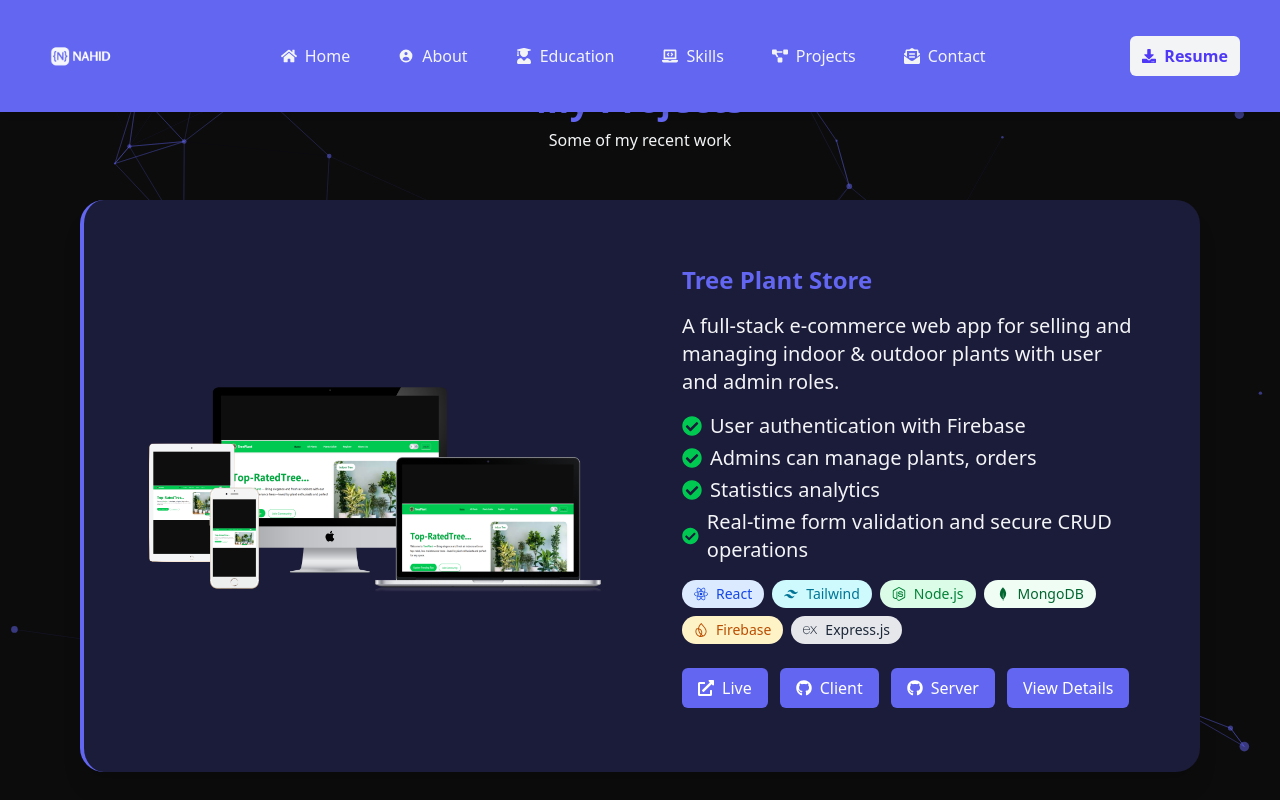
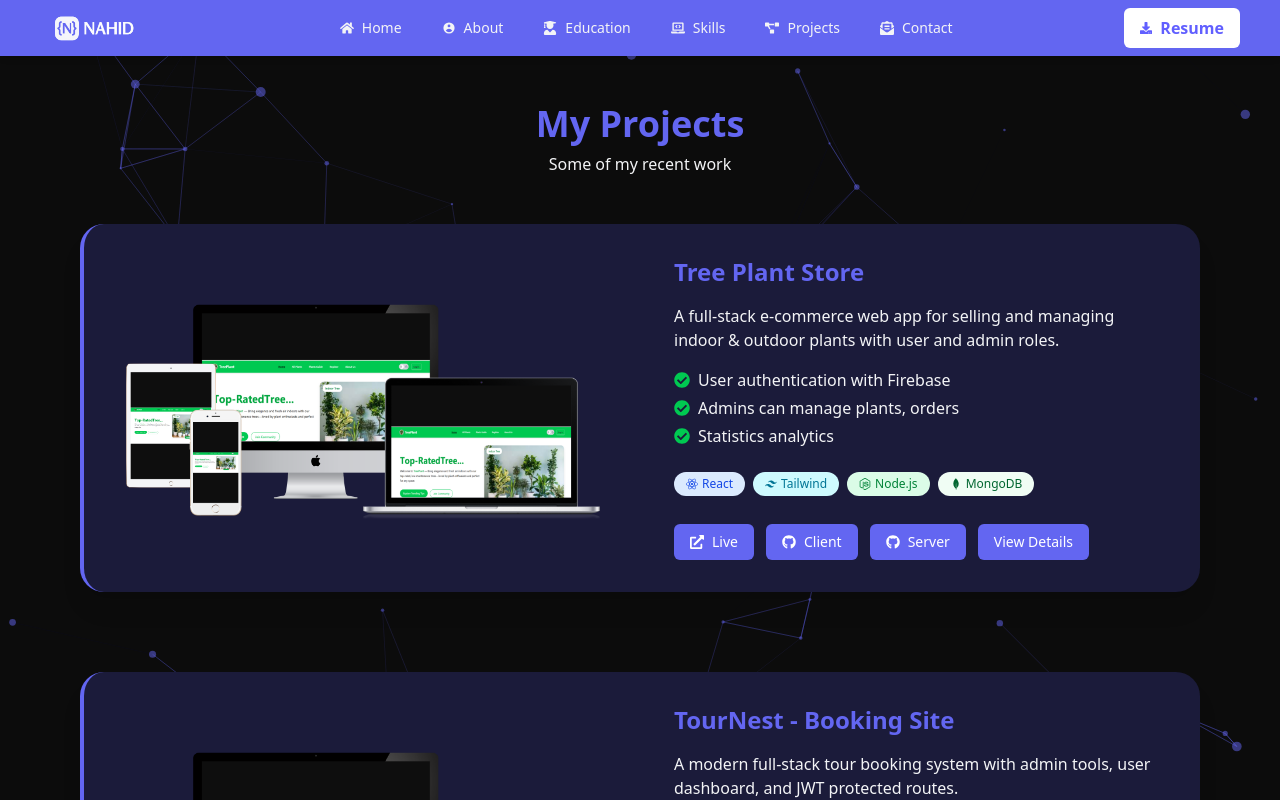
Before and after one commit to smnahidweb/smnahidhasan, a React (Vite) app: page /projects in a window 1280 px wide. Shown: the top 800 px of the page. Built offline with nearby package versions, Linux system fonts and the light colour scheme.

Commit message:
solved some issues on responsive

```diff
--- a/src/Components/Earth.jsx
+++ /dev/null
@@ -1,23 +0,0 @@
-// Earth.jsx
-import React from 'react'
-import { Canvas } from '@react-three/fiber'
-import { OrbitControls, Stars } from '@react-three/drei'
-import { TextureLoader } from 'three'
-import { useLoader } from '@react-three/fiber'
-
-export default function EarthScene() {
-  const earthTexture = useLoader(TextureLoader, '/earth.jpg') // Add earth texture to public folder
-
-  return (
-    <Canvas className="absolute inset-0 z-0" camera={{ position: [0, 0, 3], fov: 50 }}>
-      <ambientLight intensity={0.5} />
-      <directionalLight position={[5, 5, 5]} />
-      <Stars radius={100} depth={50} count={5000} factor={4} />
-      <mesh rotation={[0.4, 0.2, 0]}>
-        <sphereGeometry args={[1, 64, 64]} />
-        <meshStandardMaterial map={earthTexture} />
-      </mesh>
-      <OrbitControls enableZoom={false} autoRotate autoRotateSpeed={0.5} />
-    </Canvas>
-  )
-}
--- a/src/Components/EducationCard.jsx
+++ b/src/Components/EducationCard.jsx
@@ -39,7 +39,7 @@ const EducationCard = ({ title, data, align }) => {
 
           {/* Institute */}
           <p className="text-base text-[var(--color-secondary)] mb-4 flex items-center gap-3">
-            <FaSchool className="text-[var(--color-secondary)]" size={22} />
+            <FaSchool size={22}  className="text-[var(--color-secondary)]" size={22} />
             {data.institute}
           </p>
 
--- a/src/Components/Hero.jsx
+++ b/src/Components/Hero.jsx
@@ -19,8 +19,8 @@ import {
 } from 'react-icons/si';
 import { motion } from 'framer-motion';
 import { Typewriter } from 'react-simple-typewriter';
+import { useState } from 'react';
 import myPhoto from '/nahid.jpg';
-import { useState } from 'react';
 
 const techIcons = [
   { Icon: SiReact, color: '#61DBFB', name: 'React' },
@@ -38,11 +38,9 @@ const techIcons = [
 
 const Hero = () => {
   const [paused, setPaused] = useState(false);
-
-  // Radius for orbit circle in px
   const radius = 130;
-  const centerX = 144; // half of 288px container width
-  const centerY = 144; // half of 288px container height
+  const centerX = 144;
+  const centerY = 144;
 
   return (
     <section className="min-h-screen mt-20 flex flex-col md:flex-row items-center justify-between px-4 md:px-20 py-12">
@@ -50,7 +48,7 @@ const Hero = () => {
       <div className="flex-1 text-center md:text-left space-y-6">
         <h1 className="text-4xl md:text-5xl font-bold text-[var(--color-primary)]">
           <Typewriter
-            words={[`Hi, I am S.M.Nahid Hasan`]}
+            words={['S.M.Nahid Hasan']}
             loop={0}
             cursor
             cursorStyle=" "
@@ -75,32 +73,33 @@ const Hero = () => {
           transition={{ delay: 1.5, duration: 1 }}
           className="flex flex-row flex-wrap gap-3 justify-center md:justify-start"
         >
+          {[
+            {
+              href: 'https://github.com/smnahidweb',
+              icon: <FaGithub size={18} />,
+              text: 'GitHub',
+            },
+            {
+              href: 'https://linkedin.com/',
+              icon: <FaLinkedin size={18} />,
+              text: 'LinkedIn',
+            },
+            {
+              href: 'https://web.facebook.com/nahid592002',
+              icon: <FaFacebook size={18} />,
+              text: 'Facebook',
+            },
+          ].map(({ href, icon, text }) => (
             <a
-            href="https://github.com/smnahidweb"
+              key={text}
+              href={href}
               target="_blank"
               rel="noreferrer"
-            className="bg-indigo-500 text-white px-4 py-2 rounded-md hover:scale-105 transition duration-300 text-sm flex items-center gap-2"
+              className="border border-indigo-500 text-indigo-500 px-4 py-2 rounded-md hover:bg-indigo-500 hover:text-white transition duration-300 text-sm flex items-center gap-2"
             >
-            <FaGithub size={18} /> GitHub
+              {icon} {text}
             </a>
-
-          <a
-            href="https://linkedin.com/"
-            target="_blank"
-            rel="noreferrer"
-            className="bg-indigo-500 text-white px-4 py-2 rounded-md hover:scale-105 transition duration-300 text-sm flex items-center gap-2"
-          >
-            <FaLinkedin size={18} /> LinkedIn
-          </a>
-
-          <a
-            href="https://web.facebook.com/nahid592002"
-            target="_blank"
-            rel="noreferrer"
-            className="bg-indigo-500 text-white px-4 py-2 rounded-md hover:scale-105 transition duration-300 text-sm flex items-center gap-2"
-          >
-            <FaFacebook size={18} /> Facebook
-          </a>
+          ))}
         </motion.div>
 
         <motion.a
@@ -123,32 +122,24 @@ const Hero = () => {
         className="relative flex-1 mt-12 md:mt-0 flex justify-center items-center"
       >
         <div
-          className={`relative w-72 h-72 md:w-80 md:h-80 flex items-center justify-center`}
+          className="relative w-72 h-72 md:w-80 md:h-80 flex items-center justify-center"
           onMouseEnter={() => setPaused(true)}
           onMouseLeave={() => setPaused(false)}
         >
-          {/* Profile Image */}
           <img
             src={myPhoto}
             alt="Nahid Hasan"
             className="w-full h-full md:w-60 md:h-60 rounded-full object-cover border-4 border-[var(--color-primary)] shadow-lg z-10"
           />
-
-          {/* Orbiting Icons */}
           <div
-            className="absolute w-full h-full"
+            className="absolute w-full h-full lg:spin-slow"
             style={{
               animationPlayState: paused ? 'paused' : 'running',
-              animation: 'spin-slow 20s linear infinite',
             }}
           >
             {techIcons.map(({ Icon, color, name }, i) => {
-              // Calculate angle for even spacing
               const angle = (360 / techIcons.length) * i;
-              // Convert angle to radians
               const rad = (angle * Math.PI) / 180;
-
-              // Calculate icon position on circle
               const x = centerX + radius * Math.cos(rad);
               const y = centerY + radius * Math.sin(rad);
 
@@ -168,7 +159,6 @@ const Hero = () => {
                   }}
                 >
                   <Icon />
-                  {/* Tooltip */}
                   <span className="tooltip-text">{name}</span>
                 </div>
               );
--- a/src/Components/Navbar.jsx
+++ b/src/Components/Navbar.jsx
@@ -12,60 +12,30 @@ import { HiUserCircle } from 'react-icons/hi';
 
 const Navbar = () => {
   const navItemClass =
-    'flex items-center gap-2 text-base font-medium text-gray-100 hover:text-white';
+    'flex items-center gap-2 text-sm font-medium text-gray-100 hover:text-white';
 
   const Links = (
     <>
-      <li>
-        <NavLink to="/" className={navItemClass}>
-          <FaHome />
-          Home
-        </NavLink>
-      </li>
-      <li>
-        <NavLink to="/about" className={navItemClass}>
-          <HiUserCircle />
-          About
-        </NavLink>
-      </li>
-      <li>
-        <NavLink to="/education" className={navItemClass}>
-          <FaUserGraduate />
-          Education
-        </NavLink>
-      </li>
-      <li>
-        <NavLink to="/skills" className={navItemClass}>
-          <FaLaptopCode />
-          Skills
-        </NavLink>
-      </li>
-      <li>
-        <NavLink to="/projects" className={navItemClass}>
-          <FaProjectDiagram />
-          Projects
-        </NavLink>
-      </li>
-      <li>
-        <NavLink to="/contact" className={navItemClass}>
-          <FaEnvelopeOpenText />
-          Contact
-        </NavLink>
-      </li>
+      <li><NavLink to="/" className={navItemClass}><FaHome /> Home</NavLink></li>
+      <li><NavLink to="/about" className={navItemClass}><HiUserCircle /> About</NavLink></li>
+      <li><NavLink to="/education" className={navItemClass}><FaUserGraduate /> Education</NavLink></li>
+      <li><NavLink to="/skills" className={navItemClass}><FaLaptopCode /> Skills</NavLink></li>
+      <li><NavLink to="/projects" className={navItemClass}><FaProjectDiagram /> Projects</NavLink></li>
+      <li><NavLink to="/contact" className={navItemClass}><FaEnvelopeOpenText /> Contact</NavLink></li>
     </>
   );
 
   return (
-    <div className="navbar fixed top-0 left-0 w-full z-[999] bg-[#6366F1] shadow-md px-4 md:px-6 lg:px-10">
-      <div className="flex items-center justify-between max-w-7xl mx-auto w-full">
-        {/* Navbar Start */}
+    <div className="fixed top-0 left-0 w-full z-[999] bg-[#6366F1] shadow-md h-14 flex items-center">
+      <div className="max-w-7xl mx-auto px-4 md:px-6 lg:px-10 w-full flex items-center justify-between">
+        {/* Left Section */}
         <div className="flex items-center gap-4">
           {/* Mobile Dropdown */}
           <div className="dropdown lg:hidden">
-            <label tabIndex={0} className="btn btn-ghost text-gray-100">
+            <label tabIndex={0} className="btn btn-ghost btn-sm text-white p-0">
               <svg
                 xmlns="http://www.w3.org/2000/svg"
-                className="h-6 w-6"
+                className="h-5 w-5"
                 fill="none"
                 viewBox="0 0 24 24"
                 stroke="currentColor"
@@ -82,30 +52,28 @@ const Navbar = () => {
           </div>
 
           {/* Logo */}
-          <Link to={'/'}>
-          <span className="text-xl font-bold text-gray-100">
+          <Link to="/" className="hidden md:block">
             <img
-              src="/logo.png"
-              className="object-contain w-24 h-auto rounded-full hidden   md:block"
+              src="/logo1.png"
               alt="Logo"
+              className="h-32 w-auto object-contain"
             />
-          </span>
           </Link>
         </div>
 
-        {/* Navbar Center (desktop links) */}
+        {/* Center Navigation */}
         <div className="hidden lg:flex">
-          <ul className="menu menu-horizontal space-x-6">{Links}</ul>
+          <ul className="menu menu-horizontal space-x-4">{Links}</ul>
         </div>
 
-        {/* Navbar End – Resume Button (no animation, always visible) */}
-        <div className="flex">
+        {/* Right – Resume Button (fixed height, no animation) */}
+        <div className="shrink-0">
           <a
             href="/resume.pdf"
             download
-            className="flex items-center gap-2 px-3 py-2 text-sm md:text-base bg-gray-100 text-indigo-600 font-semibold rounded-md"
+            className="flex items-center gap-2 px-4 py-2 text-md bg-white text-indigo-500 font-semibold rounded-md"
           >
-            <FaDownload className="text-sm" />
+            <FaDownload className="text-xs" />
             Resume
           </a>
         </div>
--- a/src/Components/ProjectCard.jsx
+++ b/src/Components/ProjectCard.jsx
@@ -29,59 +29,62 @@ const ProjectCard = ({ project }) => {
   return (
     <div
       data-aos="fade-up"
-      className="rounded-3xl shadow-xl overflow-hidden flex flex-col md:flex-row bg-[#1b1b3a] p-4 md:p-6 dark:bg-gray-900 mb-12 border-l-4 border-[var(--color-primary)]"
+      className="rounded-3xl shadow-xl overflow-hidden flex flex-col md:flex-row bg-[#1b1b3a] dark:bg-gray-900 mb-10 border-l-4 border-[var(--color-primary)]"
     >
-      {/* Image Section */}
-      <div className="w-full md:w-1/2 flex justify-center items-center p-2 md:p-4">
+      {/* Left: Image */}
+      <div className="w-full md:w-1/2 flex justify-center items-center p-4">
         <img
           src={project.image}
           alt={project.title}
-          className="w-full max-h-[250px] md:max-h-[400px] object-contain rounded-xl"
+          className="w-full max-h-[220px] md:max-h-[400px] object-contain rounded-xl"
         />
       </div>
 
-      {/* Info Section */}
-      <div className="w-full md:w-1/2 p-4 md:p-10 flex flex-col justify-center space-y-6">
-        <div className="space-y-4">
-          <h3 className="text-2xl font-bold text-[var(--color-primary)]">
+      {/* Right: Info */}
+      <div className="w-full md:w-1/2 p-6 md:p-8 flex flex-col justify-center space-y-4">
+        {/* Title */}
+        <h3 className="text-xl md:text-2xl font-bold text-[var(--color-primary)]">
           {project.title}
         </h3>
-          <p className="text-[var(--color-secondary)] text-lg md:text-xl">
-            {project.description}
+
+        {/* Short Description */}
+        <p className="text-sm md:text-base text-[var(--color-secondary)]">
+          {project.description.length > 120
+            ? `${project.description.slice(0, 120)}...`
+            : project.description}
         </p>
 
-          {/* Features */}
-          <ul className="text-sm md:text-base space-y-1">
-            {project.features?.map((feature, i) => (
+        {/* Features - Show 2 or 3 */}
+        <ul className="space-y-1 text-sm md:text-base">
+          {project.features?.slice(0, 3).map((feature, i) => (
             <li
               key={i}
-                className="flex text-lg md:text-xl items-center gap-2 text-[var(--color-secondary)]"
+              className="flex items-center gap-2 text-[var(--color-secondary)]"
             >
               <FaCheckCircle className="text-green-500" /> {feature}
             </li>
           ))}
         </ul>
 
-          {/* Tech Stack */}
+        {/* Technologies - Show 3–4 */}
         <div className="flex flex-wrap gap-2 mt-2">
-            {project.technologies?.map((tech, i) => (
+          {project.technologies?.slice(0, 4).map((tech, i) => (
             <span
               key={i}
-                className={`flex items-center gap-2 px-3 py-1 text-sm rounded-full font-medium ${tech.color}`}
+              className={`flex items-center gap-1 px-3 py-1 text-xs rounded-full font-medium ${tech.color}`}
             >
               {techIcons[tech.name] || <FaServer />} {tech.name}
             </span>
           ))}
         </div>
-        </div>
 
         {/* Action Buttons */}
-        <div className="flex flex-wrap gap-3">
+        <div className="flex flex-wrap gap-3 pt-3">
           <a
             href={project.live}
             target="_blank"
             rel="noopener noreferrer"
-            className="flex items-center gap-2 bg-[var(--color-primary)] text-white px-4 py-2 rounded-md hover:bg-indigo-700 transition"
+            className="flex items-center gap-2 bg-[var(--color-primary)] text-white px-4 py-2 rounded-md hover:bg-indigo-700 transition text-sm"
           >
             <FaExternalLinkAlt /> Live
           </a>
@@ -89,7 +92,7 @@ const ProjectCard = ({ project }) => {
             href={project.client}
             target="_blank"
             rel="noopener noreferrer"
-            className="flex items-center gap-2 bg-[var(--color-primary)] text-white px-4 py-2 rounded-md hover:bg-gray-900 transition"
+            className="flex items-center gap-2 bg-[var(--color-primary)] text-white px-4 py-2 rounded-md hover:bg-gray-900 transition text-sm"
           >
             <FaGithub /> Client
           </a>
@@ -98,14 +101,14 @@ const ProjectCard = ({ project }) => {
               href={project.server}
               target="_blank"
               rel="noopener noreferrer"
-              className="flex items-center gap-2 bg-[var(--color-primary)] text-white px-4 py-2 rounded-md hover:bg-gray-800 transition"
+              className="flex items-center gap-2 bg-[var(--color-primary)] text-white px-4 py-2 rounded-md hover:bg-gray-800 transition text-sm"
             >
               <FaGithub /> Server
             </a>
           )}
           <Link
             to={`/projects/details/${project.id}`}
-            className="flex items-center gap-2 bg-[var(--color-primary)] text-white px-4 py-2 rounded-md hover:bg-gray-800 transition"
+            className="flex items-center gap-2 bg-[var(--color-primary)] text-white px-4 py-2 rounded-md hover:bg-gray-800 transition text-sm"
           >
             View Details
           </Link>
--- a/src/Pages/About.jsx
+++ b/src/Pages/About.jsx
@@ -7,7 +7,7 @@ import myPhoto from "/nahid.jpg";
 
 const About = () => {
   return (
-    <section id="about" className="px-6 md:px-20 py-16 mt-10 border-1 border-[var(--color-primary)]">
+    <section id="about" className="px-6 md:px-20 py-16 mt-10 ">
       {/* Outer Border Container */}
       <div className = "">
 
--- a/src/Pages/Contact.jsx
+++ b/src/Pages/Contact.jsx
@@ -59,7 +59,7 @@ const Contact = () => {
   };
 
   return (
-    <section id="contact" className="py-20 px-6 md:px-10 lg:px-20" data-aos="fade-up">
+    <section id="contact" className="py-20 px-6 mt-10 md:px-10 lg:px-20" data-aos="fade-up">
       <div className="max-w-7xl mx-auto grid grid-cols-1 md:grid-cols-2 gap-14 md:gap-20 items-start border border-[var(--color-primary)] rounded-xl p-6 md:p-10 lg:p-16">
 
         {/* Left Column – Contact Info */}
--- a/src/Pages/EducationTimeline.jsx
+++ b/src/Pages/EducationTimeline.jsx
@@ -10,7 +10,7 @@ const educationData = {
     result: "3.73 out of 4.00",
     year: "4th (Running)",
     activities:
-      "Worked on real-life projects, contributed to open-source, and served as a Academy Mentor for junior students.",
+      "Built real-life projects, contributed to open-source, and mentored student's at IUBAT IT Society.",
   },
   HSC: {
     institute: "Rajshahi Cantonment Board School & College",
@@ -18,7 +18,7 @@ const educationData = {
     result: "5.00 out of 5.00",
     year: "2020",
     activities:
-      "Participated in science fairs and seminars. Completed coursework with distinction and actively volunteered in tech clubs.",
+      "Strong academic and extracurricular presence.",
   },
   SSC: {
     institute: "Bilkarilla B.M. High School",
@@ -26,7 +26,7 @@ const educationData = {
     result: "5.00 out of 5.00",
     year: "2018",
     activities:
-      "Received honors for academic excellence. Engaged in internships with industry-leading companies, gaining hands-on experience in the field of science and technology.",
+      "Received honors for academic excellence.",
   },
 
 };
@@ -35,13 +35,13 @@ const EducationTimeline = () => {
   const educationList = Object.entries(educationData);
 
   return (
-    <section id="education" className="px-6 md:px-20 py-16 border-1 border-[var(--color-primary)]">
+    <section id="education" className="px-6 md:px-20 py-16 mt-10">
       {/* Outer Box Like About Section */}
       <div className="w-full max-w-7xl mx-auto  rounded-2xl p-6 md:p-12 shadow-2xl">
 
         {/* Section Heading */}
         <div className="text-center mb-10">
-          <h2 className="text-4xl font-extrabold text-[var(--color-primary)]">
+          <h2 className="text-4xl font-extrabold mb-8 text-[var(--color-primary)]">
             Education Qualification
           </h2>
         </div>
--- a/src/Pages/Projects.jsx
+++ b/src/Pages/Projects.jsx
@@ -17,7 +17,7 @@ const Projects = () => {
   }, []);
 
   return (
-    <section id="projects" className="px-6 md:px-20 py-20">
+    <section id="projects" className="px-6 md:px-20 py-16 mt-10 ">
       <div className="text-center mb-12">
         <h2 className="text-4xl font-extrabold text-[var(--color-primary)]">My Projects</h2>
         <p className="text-[var(--color-secondary)] mt-2">Some of my recent work</p>
--- a/src/Pages/Skills.jsx
+++ b/src/Pages/Skills.jsx
@@ -26,7 +26,7 @@ const skills = [
 ];
 
 const Skills = () => (
-  <section id="skills" className="px-6 md:px-20 py-16 border-1 border-[var(--color-primary)] mt-10" data-aos="fade-up">
+  <section id="skills" className="px-6 md:px-20 py-16 mt-20" data-aos="fade-up">
     <div className="text-center mb-12">
       <h2 className="text-4xl font-extrabold text-[var(--color-primary)]">My Skills</h2>
       <p className="text-[var(--color-secondary)] mt-2">Technologies & tools I work with</p>
--- a/src/index.css
+++ b/src/index.css
@@ -1,71 +1,70 @@
 @import "tailwindcss";
 @import "tw-animate-css";
 
+/* DaisyUI themes and variables */
 @custom-variant dark (&:is(.dark *));
-@plugin "daisyui"{
-  themes:dark --prefersdark;
+@plugin "daisyui" {
+  themes: dark --prefersdark;
 }
-
-@plugin "daisyui"{
+@plugin "daisyui" {
   themes: light --default, dark;
 }
-
 @plugin "daisyui/theme" {
   name: "dark";
   default: true;
-  --color-primary:#6366F1;
-  --color-secondary: 	#F3F4F6;
+  --color-primary: #6366F1;
+  --color-secondary: #F3F4F6;
   --color-accent: #10B981;
-  --color-highlight:#F59E0B;
+  --color-highlight: #F59E0B;
 }
-@keyframes spin-slow {
-  0% {
-    transform: rotate(0deg);
+
+/* Spinning animation */
+@import "tw-animate-css";
+
+@layer utilities {
+  @keyframes spin-slow {
+    from {
+      transform: rotate(0deg);
+    }
+    to {
+      transform: rotate(360deg);
+    }
   }
-  100% {
-    transform: rotate(360deg);
+
+  @media (min-width: 1024px) {
+    .lg\:spin-slow {
+      animation: spin-slow 20s linear infinite;
+    }
   }
 }
 
-.orbit-icon {
-  position: absolute;
-  transition: transform 0.3s ease;
-}
-
-/* Tooltip container */
+/* Tooltip styling */
 .tooltip {
   position: relative;
   display: inline-block;
 }
-
-/* Tooltip text */
 .tooltip .tooltip-text {
   visibility: hidden;
-  width: max-content;
-  background-color: rgba(0,0,0,0.75);
-  color: #fff;
-  text-align: center;
+  background-color: rgba(0, 0, 0, 0.75);
+  color: white;
   border-radius: 4px;
   padding: 4px 8px;
+  font-size: 0.75rem;
   position: absolute;
-  z-index: 10;
-  bottom: 125%; /* above the icon */
+  bottom: 125%;
   left: 50%;
   transform: translateX(-50%);
   opacity: 0;
-  transition: opacity 0.3s;
+  transition: opacity 0.3s ease;
+  pointer-events: none;
   white-space: nowrap;
-  font-size: 0.75rem;
-  pointer-events: none;
 }
-
-/* Show tooltip text on hover */
 .tooltip:hover .tooltip-text {
   visibility: visible;
   opacity: 1;
 }
 
-/* Responsive icon size */
+/* Optional orbit icon size for larger screens */
 @media (min-width: 768px) {
   .orbit-icon {
     font-size: 2rem !important;
```
Also changed, not shown: public/logo1.png (added). Lines whose indentation alone changed are shown as unchanged.
